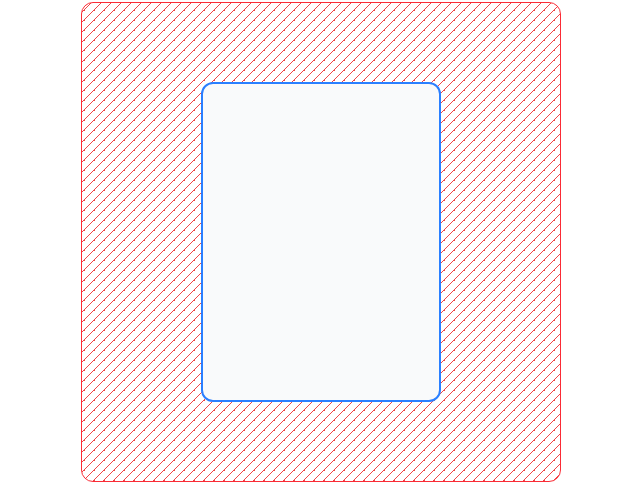
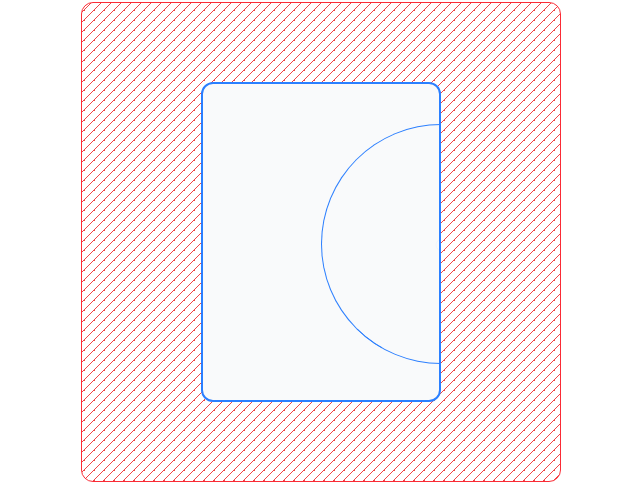
Before and after one commit to Yushank/card-components, a Next.js app: page / in a window 1280 px wide. Shown: the part 158-642 px from the top of the page, without its empty margins (319-959 px from the left). Built offline with nearby package versions, Linux system fonts and the light colour scheme; a web font is replaced by a local one.

Commit message:
hoverCard v.3 - half circle movement added

```diff
--- a/src/app/components/HoverCard/HoverCard.tsx
+++ b/src/app/components/HoverCard/HoverCard.tsx
@@ -5,6 +5,8 @@
 export const HoverCard = () => {
   const [rotation, setRotation] = useState({ x: 0, y: 0, z: 0 });
   const [mouseCoords, setMouseCoords] = useState({ x: 0, y: 0 });
+  const [circleMove, setCircleMove] = useState({ x: 0, y: 0 });
+  const [circleScale, setCircleScale] = useState({ x: 0, y: 0 });
 
   const handleMouseMovement = (event: React.MouseEvent<HTMLDivElement>) => {
     const rect = event.currentTarget.getBoundingClientRect();
@@ -27,6 +29,16 @@
       x: event.clientX - rect.left,
       y: event.clientY - rect.top,
     });
+
+    setCircleMove({
+      x: deltaX * -20,
+      y: deltaY * 20,
+    });
+
+    setCircleScale({
+      x: 1,
+      y: 1,
+    });
   };
 
   const handleMouseLeave = () => {
@@ -34,6 +46,16 @@
       x: 0,
       y: 0,
       z: 0,
+    });
+
+    setCircleMove({
+      x: 0,
+      y: 0,
+    });
+
+    setCircleScale({
+      x: 0,
+      y: 0,
     });
   };
 
@@ -45,12 +67,27 @@
       style={{ perspective: "1000px" }}
     >
       <div
-        className="w-60 h-80 rounded-xl border-2 border-blue-500 bg-gray-50"
+        className="relative w-60 h-80 rounded-xl border-2 border-blue-500 bg-gray-50"
         style={{
           transform: `rotateZ(${rotation.z}deg) rotateY(${rotation.y}deg) rotateX(${rotation.x}deg)`,
-          transformStyle: "preserve-3d",
         }}
-      ></div>
+      >
+        <div className="absolute top-10 left-29.5 w-30 h-60 border border-blue-500 rounded-l-full overflow-hidden">
+          <div
+            className=" w-60 h-60 border border-blue-500 rounded-full"
+            style={{
+              transform: `translateX(${circleMove.x}px) translateY(${circleMove.y}px) scaleX(${circleScale.x - 0.05}) scaleY(${circleScale.x - 0.05})`,
+            }}
+          >
+            <div
+              className=" w-60 h-60 border border-blue-500 rounded-full"
+              style={{
+                transform: `translateX(${circleMove.x}px) translateY(${circleMove.y}px) scaleX(${circleScale.x - 0.1}) scaleY(${circleScale.x - 0.1})`,
+              }}
+            ></div>
+          </div>
+        </div>
+      </div>
     </div>
   );
 };
```
